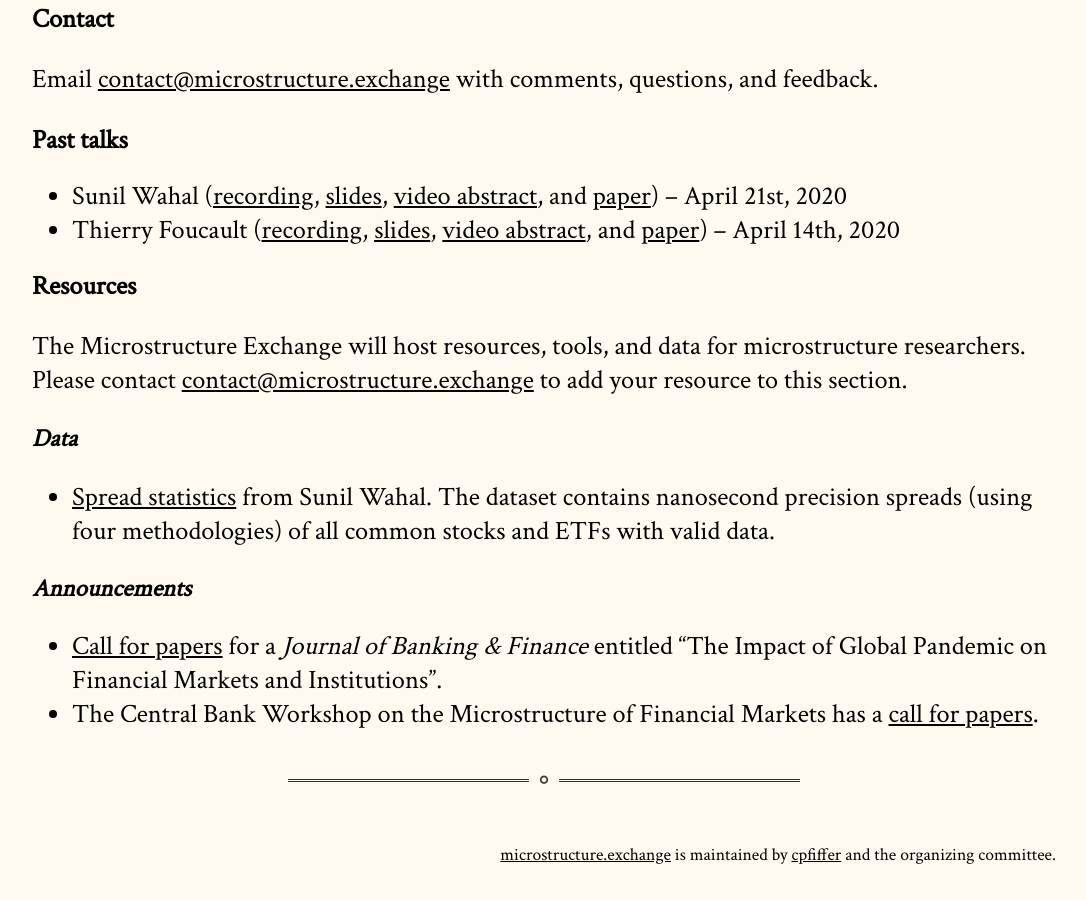
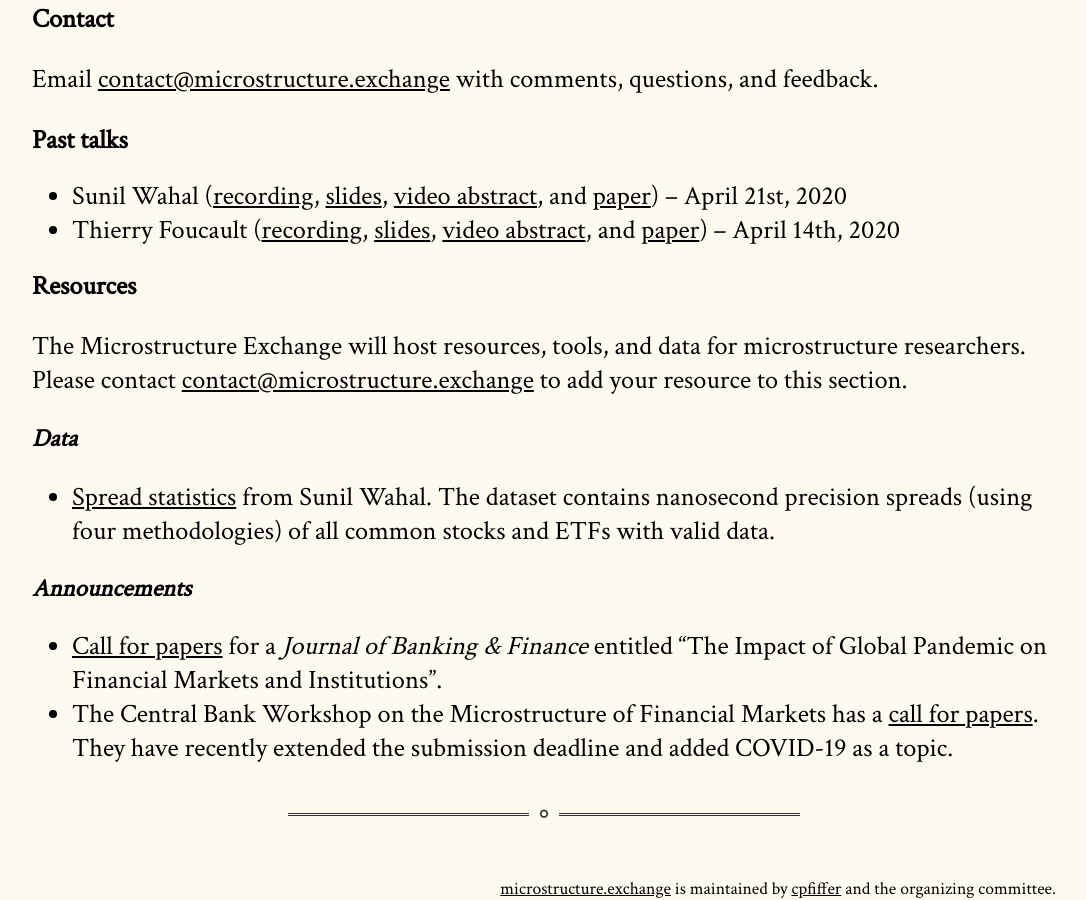
Before and after one commit to cpfiffer/microstructure.exchange, a Jekyll site: the page built from index.md, in a window 1280 px wide and 900 px high, scrolled down 2697 px. Shown: the whole window, without its empty margins (96-1182 px from the left). Built offline with Jekyll 4.4.1, drawn with Linux system fonts in a browser that asks for light colours; some web fonts are replaced; before the commit the page ends 3563 px from its top, so only the background shows below that.

Commit message:
Added CWB

```diff
--- a/index.md
+++ b/index.md
@@ -58,4 +58,4 @@ The Microstructure Exchange will host resources, tools, and data for microstruct
 ### Announcements
 
 - [Call for papers](https://www.journals.elsevier.com/journal-of-banking-and-finance/call-for-papers/special-issue-the-impact-of-global-pandemic) for a _Journal of Banking & Finance_ entitled "The Impact of Global Pandemic on Financial Markets and Institutions".
-- The Central Bank Workshop on the Microstructure of Financial Markets has a [call for papers](https://sites.google.com/view/cbconf-microfin/).
+- The Central Bank Workshop on the Microstructure of Financial Markets has a [call for papers](https://sites.google.com/view/cbconf-microfin/). They have recently extended the submission deadline and added COVID-19 as a topic.
```
